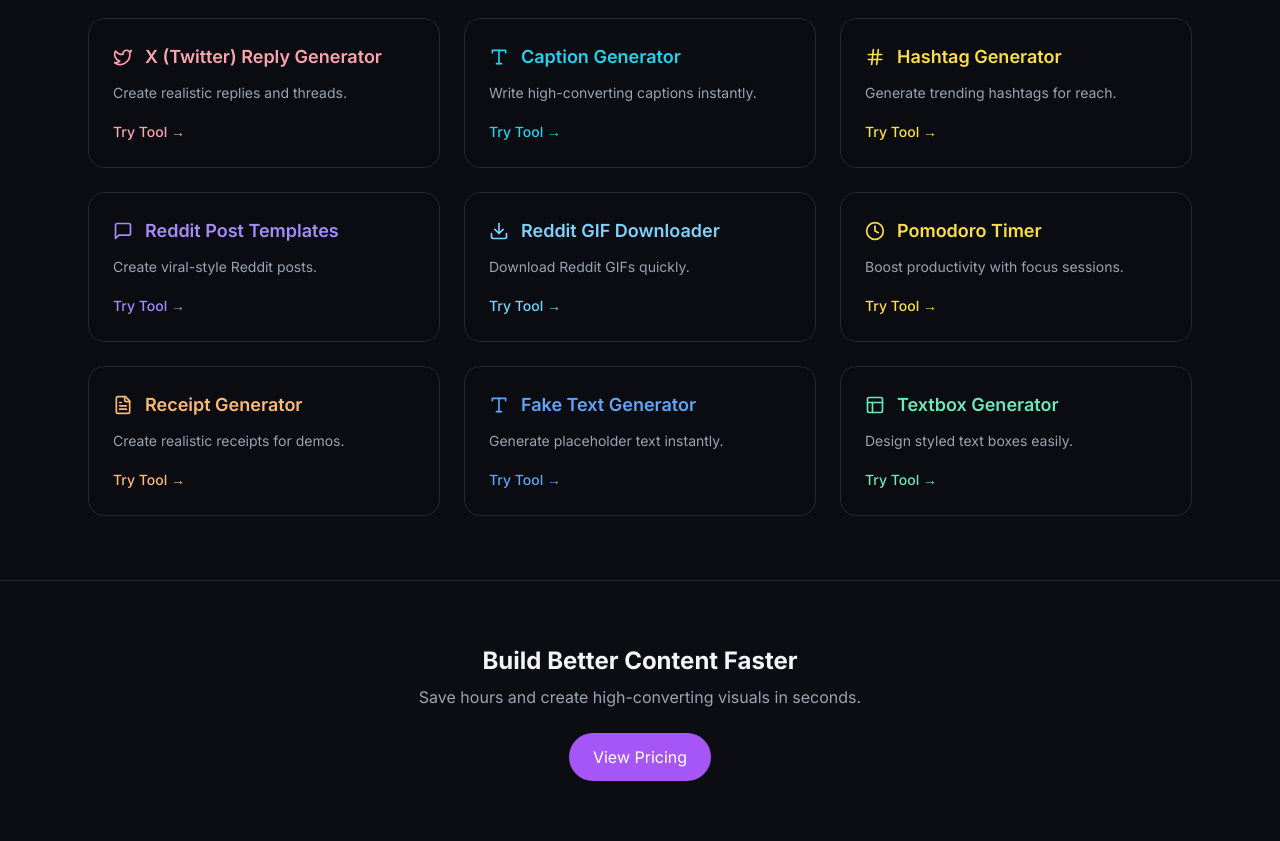
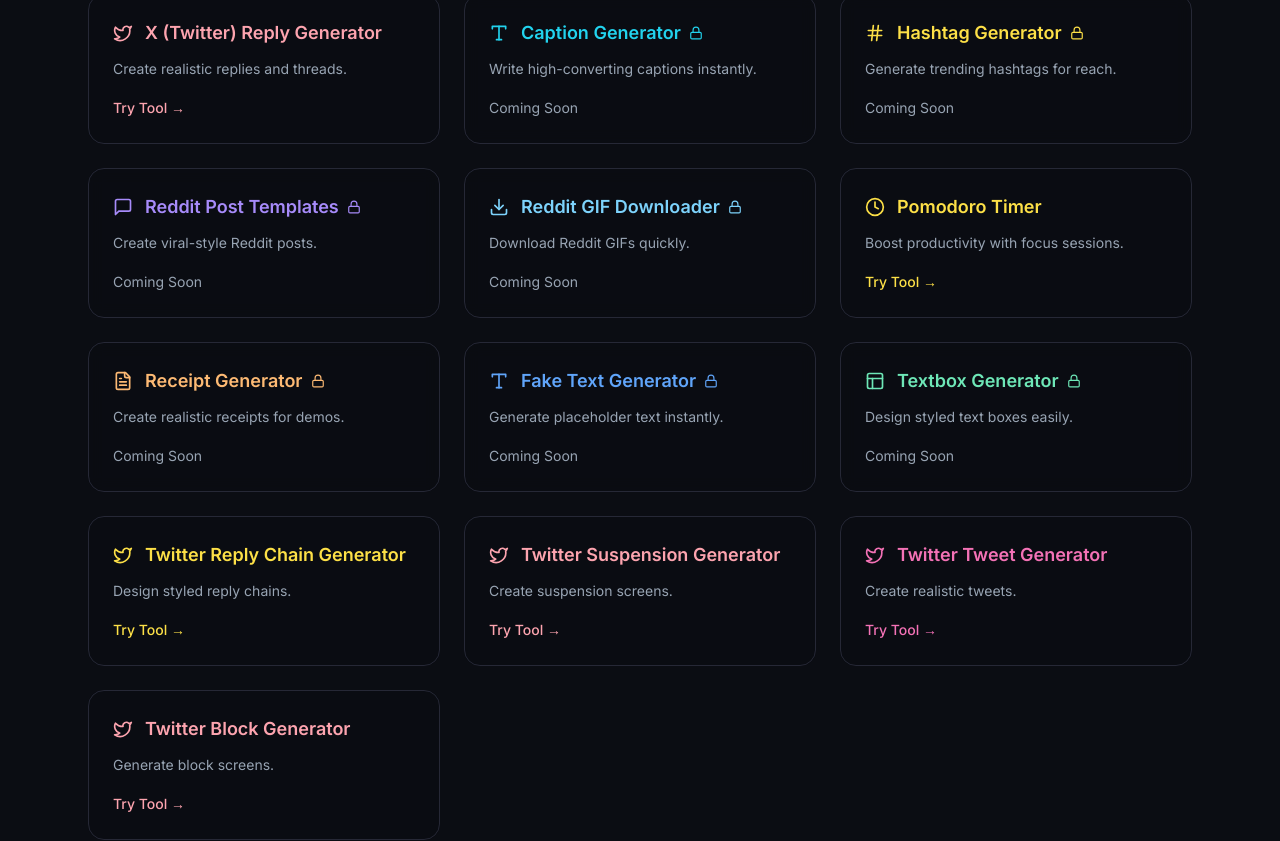
Before and after one commit to deevayrattanai-coder/comment-tool, a Next.js app: page /tools in a window 1280 px wide. Shown: the part 560-1401 px from the top of the page. Built offline with nearby package versions, Linux system fonts and the light colour scheme; no server answers.

Commit message:
feat: update ToolContent component with disabled tools and improved UI elements

```diff
--- a/app/tools/ToolContent.tsx
+++ b/app/tools/ToolContent.tsx
@@ -14,6 +14,7 @@
   Download,
   Layout,
   Hash,
+  Lock,
 } from "lucide-react";
 import Footer from "@/components/Footer";
 import Navbar from "@/components/Navbar";
@@ -39,7 +40,7 @@
   "text-red-300",
 ];
 
-/* 🔥 Stable color generator (same tool = same color) */
+/* 🔥 Stable color generator */
 const getColor = (name: string) => {
   let hash = 0;
   for (let i = 0; i < name.length; i++) {
@@ -48,6 +49,7 @@
   return titleColors[Math.abs(hash) % titleColors.length];
 };
 
+/* ✅ Tools List with disabled flag */
 const tools = [
   {
     name: "TikTok Comment Generator",
@@ -73,29 +75,35 @@
     desc: "Create realistic replies and threads.",
     icon: <Twitter size={20} />,
   },
+
+  /* ❌ DISABLED TOOLS */
   {
     name: "Caption Generator",
     slug: "/tools/caption-generator",
     desc: "Write high-converting captions instantly.",
     icon: <Type size={20} />,
+    disabled: true,
   },
   {
     name: "Hashtag Generator",
     slug: "/tools/hashtag-generator",
     desc: "Generate trending hashtags for reach.",
     icon: <Hash size={20} />,
+    disabled: true,
   },
   {
     name: "Reddit Post Templates",
     slug: "/tools/reddit-templates",
     desc: "Create viral-style Reddit posts.",
     icon: <MessageSquare size={20} />,
+    disabled: true,
   },
   {
     name: "Reddit GIF Downloader",
     slug: "/tools/reddit-gif-downloader",
     desc: "Download Reddit GIFs quickly.",
     icon: <Download size={20} />,
+    disabled: true,
   },
   {
     name: "Pomodoro Timer",
@@ -108,18 +116,47 @@
     slug: "/tools/receipt-generator",
     desc: "Create realistic receipts for demos.",
     icon: <FileText size={20} />,
+    disabled: true,
   },
   {
     name: "Fake Text Generator",
     slug: "/tools/text-generator",
     desc: "Generate placeholder text instantly.",
     icon: <Type size={20} />,
+    disabled: true,
   },
   {
     name: "Textbox Generator",
     slug: "/tools/textbox",
     desc: "Design styled text boxes easily.",
     icon: <Layout size={20} />,
+    disabled: true,
+  },
+
+  /* ✅ ACTIVE */
+  {
+    name: "Twitter Reply Chain Generator",
+    slug: "/tools/twitter-reply-chain-generator",
+    desc: "Design styled reply chains.",
+    icon: <Twitter size={20} />,
+  },
+  {
+    name: "Twitter Suspension Generator",
+    slug: "/tools/twitter-suspension-generator",
+    desc: "Create suspension screens.",
+    icon: <Twitter size={20} />,
+  },
+  {
+    name: "Twitter Tweet Generator",
+    slug: "/tools/twitter-tweet-generator",
+    desc: "Create realistic tweets.",
+    icon: <Twitter size={20} />,
+  },
+  {
+    name: "Twitter Block Generator",
+    slug: "/tools/twitter-block-generator",
+    desc: "Generate block screens.",
+    icon: <Twitter size={20} />,
   },
 ];
 
@@ -128,18 +165,18 @@
     <>
       <Navbar />
       <div className="bg-background text-foreground">
-        {/* 🔥 HERO */}
+        {/* HERO */}
         <section className="text-center py-20 px-6 bg-gradient-to-b from-primary/10 to-transparent">
           <h1 className="text-4xl md:text-6xl font-extrabold tracking-tight">
             All-in-One Content Tools
           </h1>
           <p className="mt-4 max-w-2xl mx-auto text-muted-foreground">
             Create social media comments, captions, mockups, and content assets
-            in seconds. Built for creators, marketers, and agencies.
+            in seconds.
           </p>
         </section>
 
-        {/* 🧩 TOOLS GRID */}
+        {/* TOOLS GRID */}
         <section className="max-w-6xl mx-auto px-6 py-16">
           <div className="grid gap-6 sm:grid-cols-2 lg:grid-cols-3">
             {tools.map((tool, i) => (
@@ -148,7 +185,11 @@
                 initial={{ opacity: 0, y: 20 }}
                 animate={{ opacity: 1, y: 0 }}
                 transition={{ delay: i * 0.05 }}
-                className="group border border-border rounded-2xl p-6 bg-background/70 backdrop-blur hover:shadow-xl hover:border-primary/40 transition"
+                className={`group border rounded-2xl p-6 backdrop-blur transition ${
+                  tool.disabled
+                    ? "opacity-50 cursor-not-allowed border-border bg-background/40"
+                    : "border-border bg-background/70 hover:shadow-xl hover:border-primary/40"
+                }`}
               >
                 {/* Title + Icon */}
                 <div className="flex items-center gap-3 mb-3">
@@ -163,9 +204,16 @@
                   <h2
                     className={`text-lg font-semibold transition ${getColor(
                       tool.name,
-                    )} group-hover:text-primary`}
+                    )}`}
                   >
-                    <Link href={tool.slug}> {tool.name}</Link>
+                    {tool.disabled ? (
+                      <span className="flex items-center gap-2">
+                        {tool.name}
+                        <Lock size={14} />
+                      </span>
+                    ) : (
+                      <Link href={tool.slug}>{tool.name}</Link>
+                    )}
                   </h2>
                 </div>
 
@@ -173,20 +221,27 @@
                   {tool.desc}
                 </p>
 
+                {/* CTA */}
+                {tool.disabled ? (
+                  <span className="text-sm text-muted-foreground">
+                    Coming Soon
+                  </span>
+                ) : (
                   <Link
                     href={tool.slug}
-                  className={` text-sm font-medium hover:underline ${getColor(
+                    className={`text-sm font-medium hover:underline ${getColor(
                       tool.name,
                     )} group-hover:text-primary`}
                   >
                     Try Tool →
                   </Link>
+                )}
               </motion.div>
             ))}
           </div>
         </section>
 
-        {/* 🚀 CTA */}
+        {/* CTA */}
         <section className="text-center py-16 border-t border-border">
           <h2 className="text-2xl font-bold">Build Better Content Faster</h2>
           <p className="mt-2 text-muted-foreground">
@@ -201,8 +256,6 @@
           </Link>
         </section>
 
-        {/* 🧾 FOOTER */}
-
         <Footer />
       </div>
     </>
```
Lines whose indentation alone changed are shown as unchanged.
